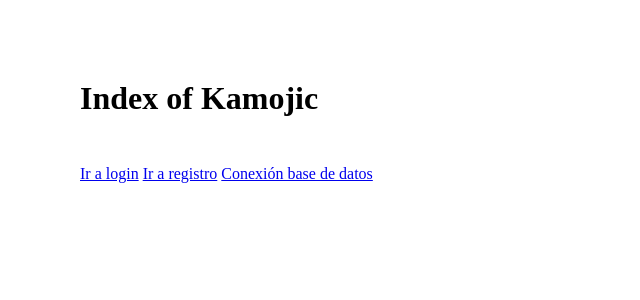
After one commit to thebash1/kamojic-v2, a PHP site: page / in a window 1280 px wide. The commit adds this page. Shown: the top 300 px of the page, without its empty margins (0-640 px from the left). Run offline with PHP 8.4, Linux system fonts and the light colour scheme.

Commit message:
agregando indice

```diff
--- /dev/null
+++ b/index.php
@@ -0,0 +1,30 @@
+<!DOCTYPE html>
+<html lang="en">
+<head>
+    <meta charset="UTF-8">
+    <meta name="viewport" content="width=device-width, initial-scale=1.0">
+    <title>Index of Kamojic</title>
+    <style>
+        *{
+            margin: 0;
+            padding: 0;
+            box-sizing: border-box;
+        }
+        .container{
+            margin: 5rem 0 5rem 5rem;
+        }
+        h1{
+            text-align: start;
+            margin-bottom: 3rem;
+        }
+    </style>
+</head>
+<body>
+    <div class="container">
+        <h1>Index of Kamojic</h1>
+        <a href="./public/login.php">Ir a login</a>
+        <a href="./public/register.php">Ir a registro</a>
+        <a href="./config/database.php">Conexión base de datos</a>
+    </div>
+</body>
+</html>
--- a/public/index.php
+++ b/public/login.php
@@ -6,7 +6,7 @@
     <title>Login</title>
     <link rel="shortcut icon" href="../public/src/assets/icons/login.png" type="image/x-icon">
     <link rel="stylesheet" href="./css/styles.css">
-    <!-- <link href="https://cdn.jsdelivr.net/npm/bootstrap@5.3.3/dist/css/bootstrap.min.css" rel="stylesheet" integrity="sha384-QWTKZyjpPEjISv5WaRU9OFeRpok6YctnYmDr5pNlyT2bRjXh0JMhjY6hW+ALEwIH" crossorigin="anonymous"> -->
+    <link href="https://cdn.jsdelivr.net/npm/bootstrap@5.3.3/dist/css/bootstrap.min.css" rel="stylesheet" integrity="sha384-QWTKZyjpPEjISv5WaRU9OFeRpok6YctnYmDr5pNlyT2bRjXh0JMhjY6hW+ALEwIH" crossorigin="anonymous">
 </head>
 <body>
     <div class="container-father">
```
